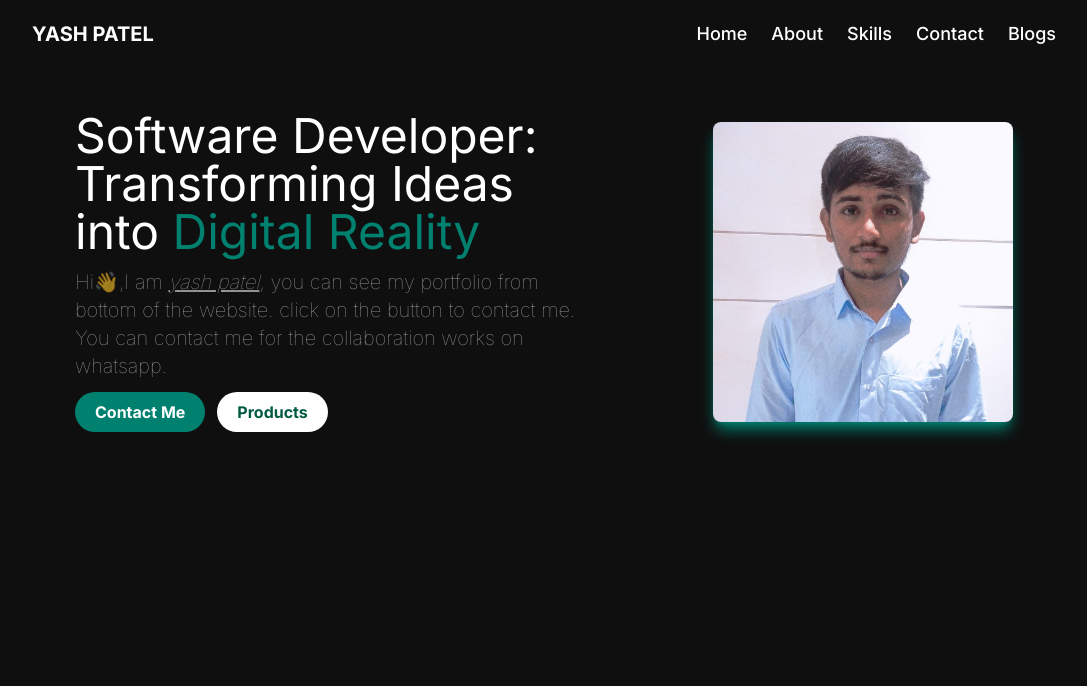
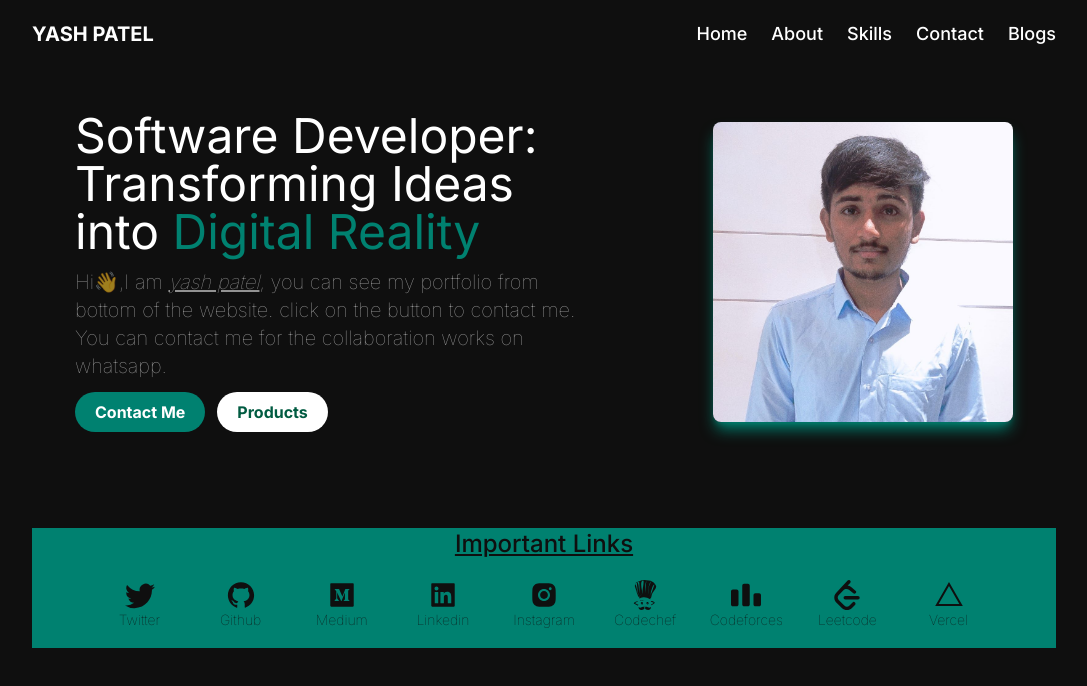
Before and after one commit to yashpatel21102002/ca_project, a Next.js app in the folder client/: page / in a window 1280 px wide. Shown: the top 686 px of the page, without its empty margins (96-1183 px from the left). Built offline with nearby package versions, Linux system fonts and the light colour scheme.

Commit message:
day2 imp links added

```diff
--- a/client/src/app/page.tsx
+++ b/client/src/app/page.tsx
@@ -1,6 +1,7 @@
 "use client"
 import Navbar from "@/components/Navbar";
 import Profile from "@/components/Profile";
+import Skills from "@/components/Skills";
 
 export default function Home(){
   return(
@@ -11,6 +12,8 @@ export default function Home(){
 
         <Navbar/>
         <Profile/>
+        <Skills/>
+
       </div>
     </div>
   )
--- a/client/src/components/Profile.tsx
+++ b/client/src/components/Profile.tsx
@@ -6,8 +6,8 @@ export default function Profile(){
         <div className={`flex w-full pt-16 max-lg:pt-5 justify-between items-start text-white max-md:px-2 h-auto` }>
             <div className="flex justify-around gap-10 items-center w-full h-full max-lg:flex-col max-lg:justify-center">
                 <div className="flex flex-col gap-3 justify-center h-full basis-1/2 max-lg:order-2" >
-                    <h1 className="text-5xl max-lg:text-3xl">Software Developer: Transforming Ideas into <span className="text-light"> Digital Reality</span></h1>
-                    <h3 className="text-xl opacity-60 font-thin">Hi👋,I am <span className="text-white animate-pulse underline italic"> yash patel</span>, you can see my portfolio from bottom of the website. click on the button to contact me. You can contact me for the collaboration works on whatsapp. </h3>
+                    <h1 className="text-5xl max-lg:text-2xl">Software Developer: Transforming Ideas into <span className="text-light"> Digital Reality</span></h1>
+                    <h3 className="text-xl max-lg:text-base opacity-60 font-thin">Hi👋,I am <span className="text-white animate-pulse underline italic"> yash patel</span>, you can see my portfolio from bottom of the website. click on the button to contact me. You can contact me for the collaboration works on whatsapp. </h3>
                     <div className="flex gap-3 ">
                         <button className="bg-light font-bold px-5 py-2 rounded-full cursor-pointer">Contact Me</button>
                         <button className="bg-white px-5 py-2 rounded-full cursor-pointer text-black font-bold">Products</button>
--- /dev/null
+++ b/client/src/components/Skills.tsx
@@ -0,0 +1,65 @@
+import {BsTwitter} from 'react-icons/bs'
+import {AiFillMediumSquare , AiOutlineGithub,AiFillInstagram,AiFillLinkedin} from 'react-icons/ai'
+import {SiCodechef,SiLeetcode,SiCodeforces} from 'react-icons/si'
+import { RxVercelLogo } from 'react-icons/rx'
+
+
+export default function Skills(){
+    return (
+        <div className="mt-24 max-lg:mt-8">
+            <div className="w-full bg-light max-lg:h-auto h-[120px] flex flex-col gap-5 items-center text-dark-green pb-2">
+                <h1 className="text-2xl font-medium underline">Important Links</h1>
+                <div className="grid gap-7 grid-cols-9 max-lg:grid-cols-4 max-md:grid-cols-3">
+                    <div className="flex flex-col justify-center items-center text-3xl cursor-pointer hover:text-dark-green ">
+                        <BsTwitter />
+                        <span className='text-sm font-thin'>Twitter</span>
+
+                    </div>
+                    <div className="flex flex-col justify-center items-center text-3xl cursor-pointer hover:text-dark-green ">
+                        <AiOutlineGithub />
+                        <span className='text-sm font-thin'>Github</span>
+
+                    </div>
+                    <div className="flex flex-col justify-center items-center text-3xl cursor-pointer hover:text-dark-green ">
+                        <AiFillMediumSquare />
+                        <span className='text-sm font-thin'>Medium</span>
+
+                    </div>
+                    <div className="flex flex-col justify-center items-center text-3xl cursor-pointer hover:text-dark-green ">
+                        <AiFillLinkedin />
+                        <span className='text-sm font-thin'>Linkedin</span>
+
+                    </div>
+                    <div className="flex flex-col justify-center items-center text-3xl cursor-pointer hover:text-dark-green ">
+                        <AiFillInstagram />
+                        <span className='text-sm font-thin'>Instagram</span>
+
+                    </div>
+                    <div className="flex flex-col justify-center items-center text-3xl cursor-pointer hover:text-dark-green ">
+                        <SiCodechef
+                         />
+                        <span className='text-sm font-thin'>Codechef</span>
+
+                    </div>
+                    <div className="flex flex-col justify-center items-center text-3xl cursor-pointer hover:text-dark-green ">
+                        <SiCodeforces />
+                        <span className='text-sm font-thin'>Codeforces</span>
+
+                    </div>
+                    <div className="flex flex-col justify-center items-center text-3xl cursor-pointer hover:text-dark-green ">
+                        <SiLeetcode />
+                        <span className='text-sm font-thin'>Leetcode</span>
+
+                    </div>
+                    <div className="flex flex-col justify-center items-center text-3xl cursor-pointer hover:text-dark-green ">
+                        <RxVercelLogo />
+                        <span className='text-sm font-thin'>Vercel</span>
+
+                    </div>
+                </div>
+
+            </div>
+
+        </div>
+    )
+}
```
